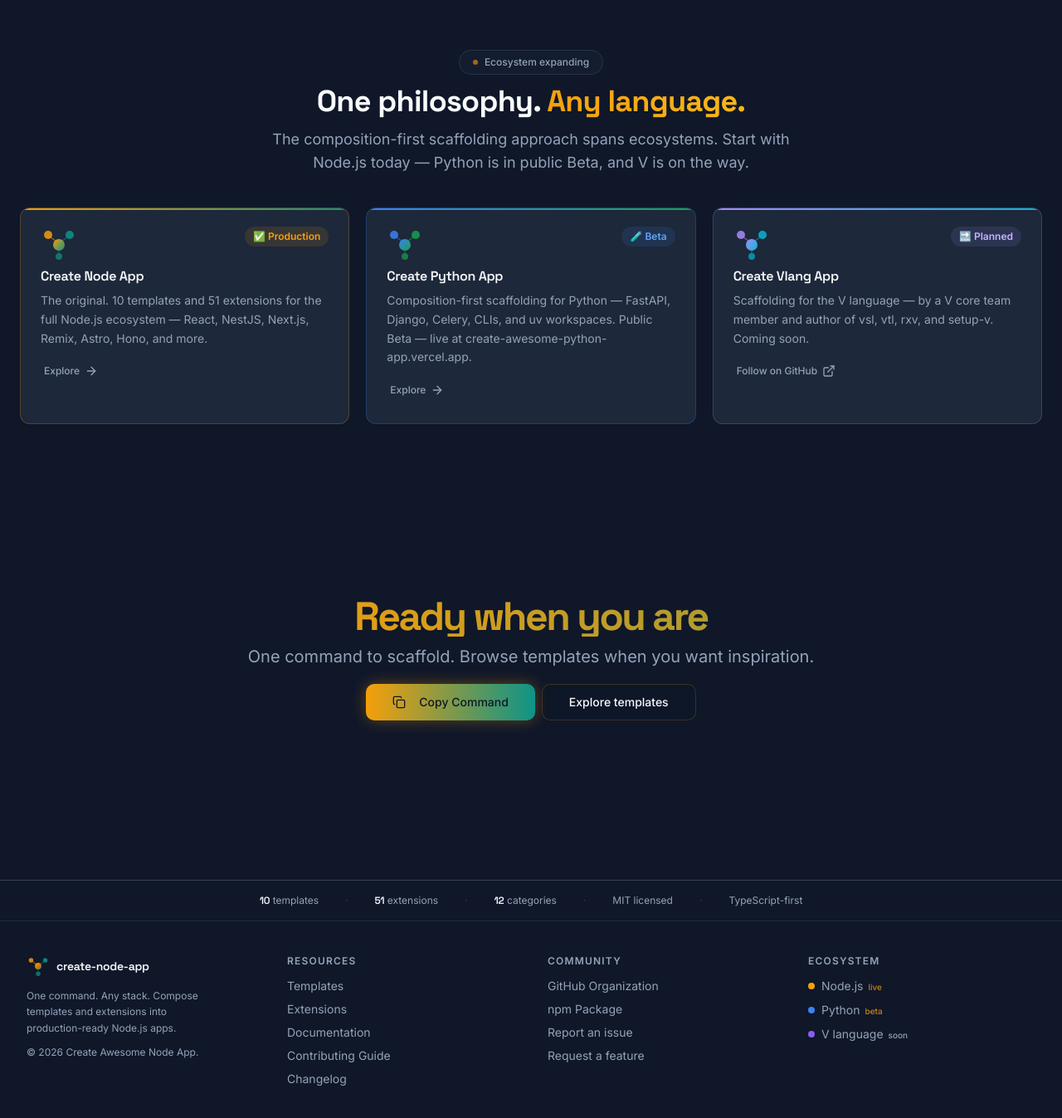
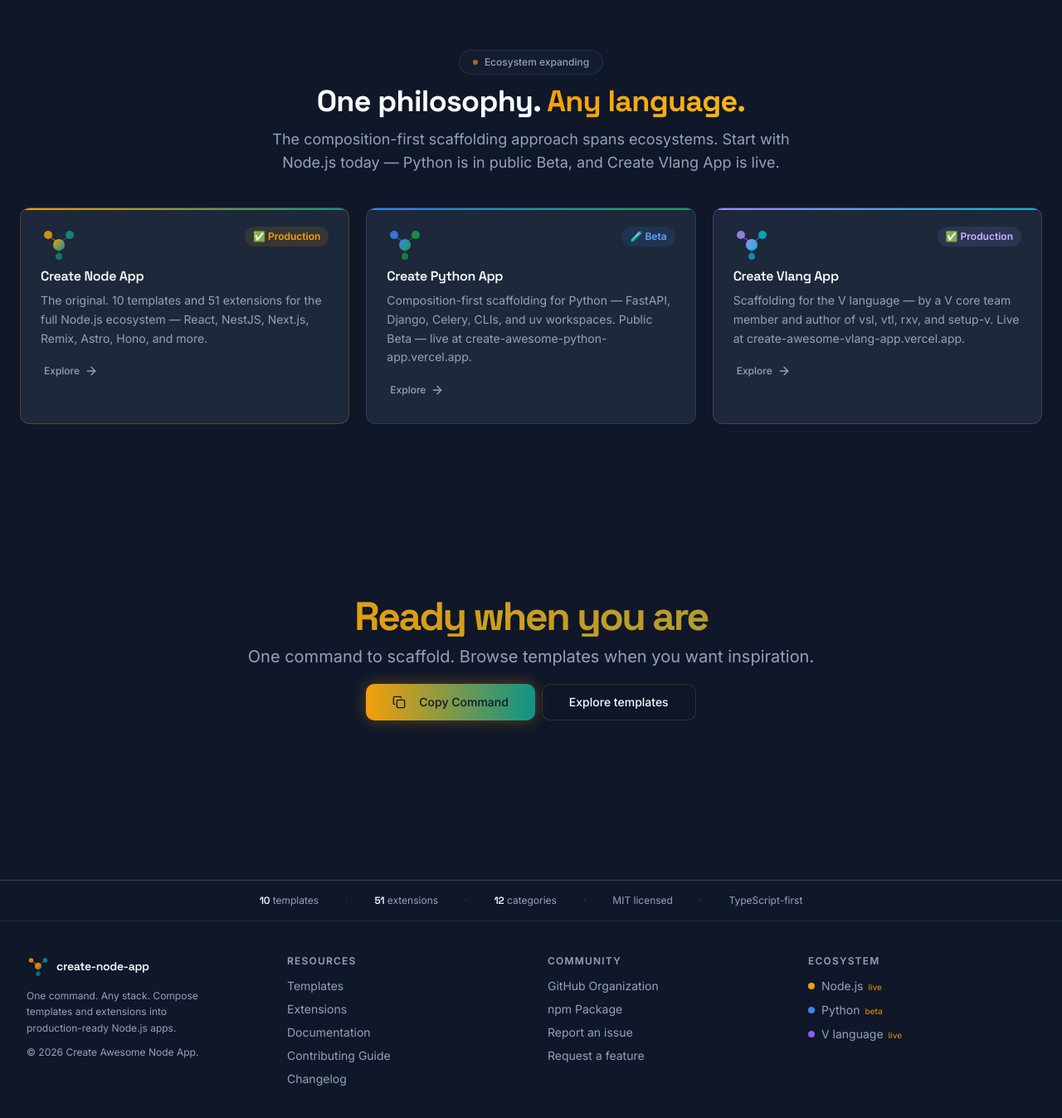
Before and after one commit to Create-Node-App/website, a Next.js app: page / in a window 1280 px wide. Shown: the part 5806-7153 px from the top of the page at 83% size. Built offline with nearby package versions, Linux system fonts and the light colour scheme; no server answers.

Commit message:
fix: mark Create Vlang App live at create-awesome-vlang-app.vercel.app

```diff
--- a/src/components/ecosystem-section.tsx
+++ b/src/components/ecosystem-section.tsx
@@ -63,9 +63,9 @@
     name: 'Create Vlang App',
     slug: 'create-vlang-app',
     description:
-      'Scaffolding for the V language — by a V core team member and author of vsl, vtl, rxv, and setup-v. Coming soon.',
-    status: 'planned',
-    href: 'https://github.com/Create-Vlang-App',
+      'Scaffolding for the V language — by a V core team member and author of vsl, vtl, rxv, and setup-v. Live at create-awesome-vlang-app.vercel.app.',
+    status: 'production',
+    href: 'https://create-awesome-vlang-app.vercel.app',
     colors: {
       node1: '#a78bfa',
       node2: '#06b6d4',
@@ -149,7 +149,7 @@
           </h2>
           <p className="max-w-2xl text-muted-foreground md:text-lg">
             The composition-first scaffolding approach spans ecosystems. Start with Node.js today — Python is in public
-            Beta, and V is on the way.
+            Beta, and Create Vlang App is live.
           </p>
         </div>
 
--- a/src/components/layout-shell.tsx
+++ b/src/components/layout-shell.tsx
@@ -175,7 +175,7 @@
                       </span>
                     </Link>
                     <Link
-                      href="https://github.com/Create-Vlang-App"
+                      href="https://create-awesome-vlang-app.vercel.app"
                       target="_blank"
                       rel="noreferrer"
                       className="flex items-center gap-2 text-sm transition-colors hover:text-foreground"
@@ -183,7 +183,7 @@
                       <span className="h-2 w-2 rounded-full bg-violet-500 shrink-0" />
                       <span className="text-muted-foreground hover:text-foreground transition-colors">
                         V language
-                        <span className="ml-1.5 text-[10px] font-medium text-muted-foreground">soon</span>
+                        <span className="ml-1.5 text-[10px] font-medium text-primary/80">live</span>
                       </span>
                     </Link>
                   </nav>
```
